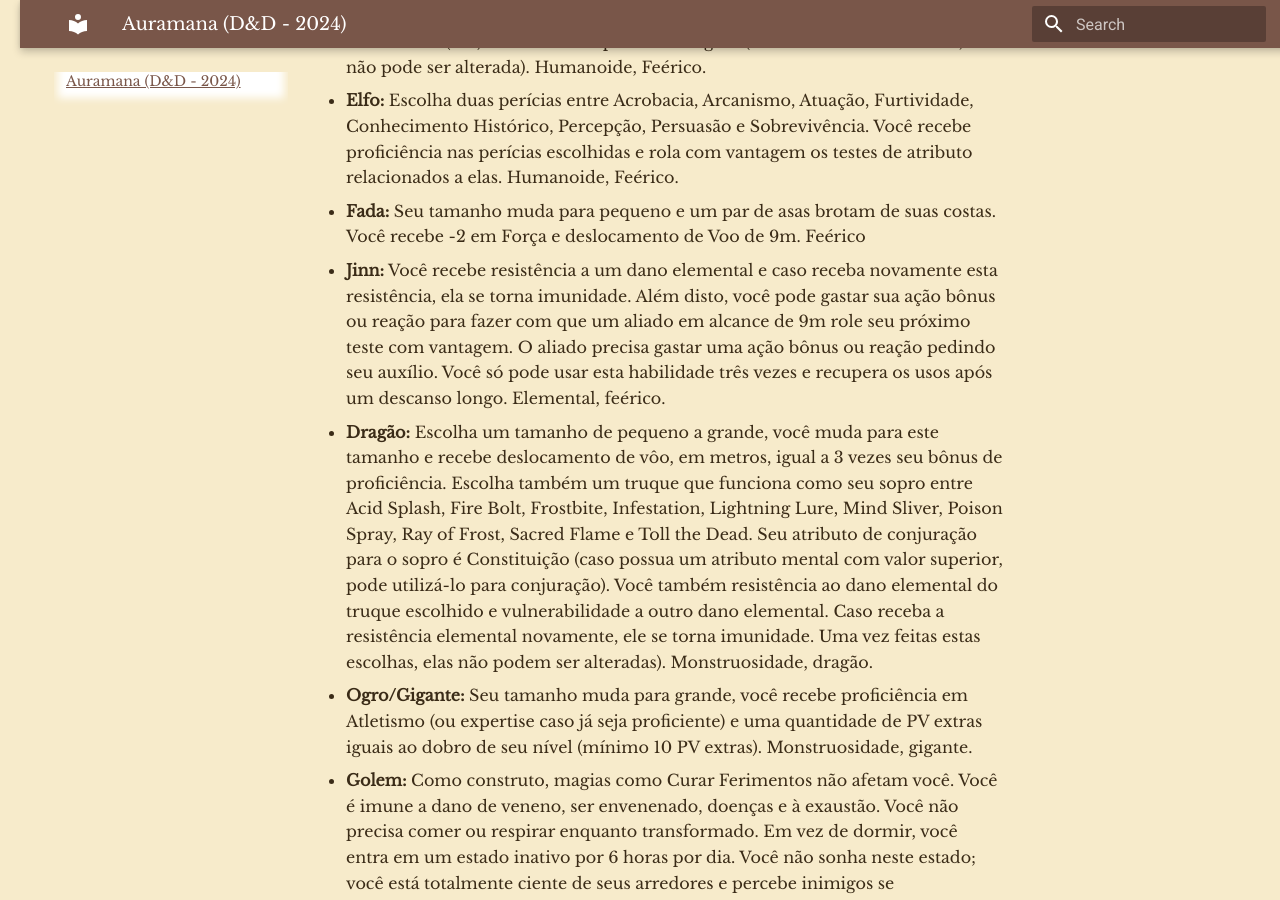
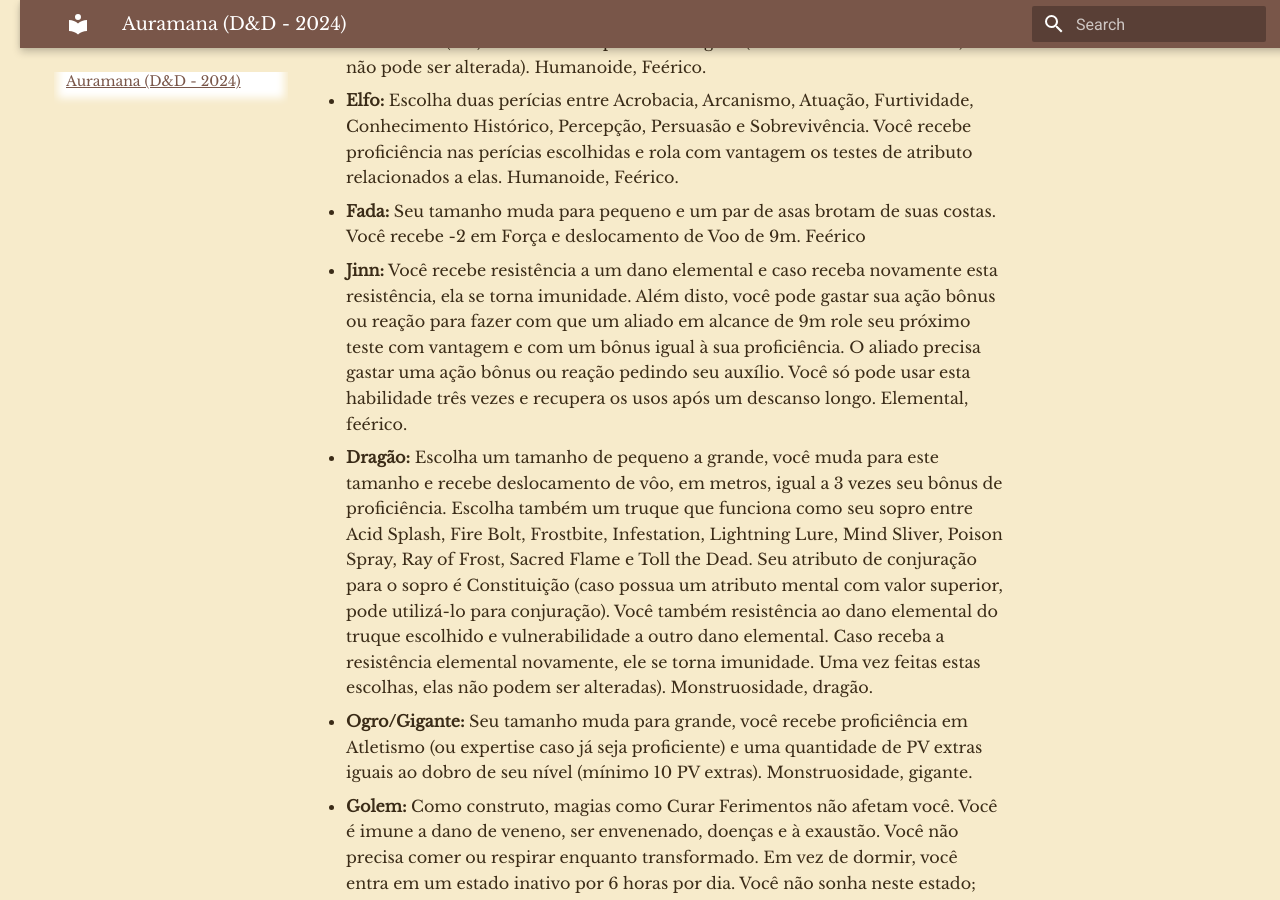
Before and after one commit to ozyssj/auramana-rpg, an MkDocs documentation site: the page built from docs/auramana-dnd.md, in a window 1280 px wide and 900 px high, scrolled down 8797 px. Built offline with MkDocs 1.6.1 and Material for MkDocs 9.7.7, drawn with Linux system fonts in a browser that asks for light colours.

Commit message:
fix jinn

```diff
--- a/docs/auramana-dnd.md
+++ b/docs/auramana-dnd.md
@@ -385,7 +385,7 @@
     <li><strong>Duende/Goblin:</strong> Seu tamanho muda para pequeno e você recebe deslocamento de Escalada (6m) e acesso a um poder de origem (uma vez feita esta escolha, ela não pode ser alterada). Humanoide, Feérico.</li>
     <li><strong>Elfo:</strong> Escolha duas perícias entre Acrobacia, Arcanismo, Atuação, Furtividade, Conhecimento Histórico, Percepção, Persuasão e Sobrevivência. Você recebe proficiência nas perícias escolhidas e rola com vantagem os testes de atributo relacionados a elas. Humanoide, Feérico.</li>
     <li><strong>Fada:</strong> Seu tamanho muda para pequeno e um par de asas brotam de suas costas. Você recebe -2 em Força e deslocamento de Voo de 9m. Feérico</li>
-    <li><strong>Jinn:</strong> Você recebe resistência a um dano elemental e caso receba novamente esta resistência, ela se torna imunidade. Além disto, você pode gastar sua ação bônus ou reação para fazer com que um aliado em alcance de 9m role seu próximo teste com vantagem. O aliado precisa gastar uma ação bônus ou reação pedindo seu auxílio. Você só pode usar esta habilidade três vezes e recupera os usos após um descanso longo. Elemental, feérico.</li>
+    <li><strong>Jinn:</strong> Você recebe resistência a um dano elemental e caso receba novamente esta resistência, ela se torna imunidade. Além disto, você pode gastar sua ação bônus ou reação para fazer com que um aliado em alcance de 9m role seu próximo teste com vantagem e com um bônus igual à sua proficiência. O aliado precisa gastar uma ação bônus ou reação pedindo seu auxílio. Você só pode usar esta habilidade três vezes e recupera os usos após um descanso longo. Elemental, feérico.</li>
     <li><strong>Dragão:</strong> Escolha um tamanho de pequeno a grande, você muda para este tamanho e recebe deslocamento de vôo, em metros, igual a 3 vezes seu bônus de proficiência. Escolha também um truque que funciona como seu sopro entre Acid Splash, Fire Bolt, Frostbite, Infestation, Lightning Lure, Mind Sliver, Poison Spray, Ray of Frost, Sacred Flame e Toll the Dead. Seu atributo de conjuração para o sopro é Constituição (caso possua um atributo mental com valor superior, pode utilizá-lo para conjuração). Você também resistência ao dano elemental do truque escolhido e vulnerabilidade a outro dano elemental. Caso receba a resistência elemental novamente, ele se torna imunidade. Uma vez feitas estas escolhas, elas não podem ser alteradas). Monstruosidade, dragão.</li>
     <li><strong>Ogro/Gigante:</strong> Seu tamanho muda para grande, você recebe proficiência em Atletismo (ou expertise caso já seja proficiente) e uma quantidade de PV extras iguais ao dobro de seu nível (mínimo 10 PV extras). Monstruosidade, gigante. </li>
    <li><strong>Golem:</strong> Como construto, magias como Curar Ferimentos não afetam você. Você é imune a dano de veneno, ser envenenado, doenças e à exaustão. Você não precisa comer ou respirar enquanto transformado. Em vez de dormir, você entra em um estado inativo por 6 horas por dia. Você não sonha neste estado; você está totalmente ciente de seus arredores e percebe inimigos se aproximando e outros eventos normalmente. A magia Reparar o estabiliza como truque e pode ser conjurada em você como a magia Curar Ferimentos gastando os recursos necessários por círculo de magia. Por fim, você pode substituir o talento de sua Origem pelas características de outro Fábula (por exemplo, se tornar um golem gigante ou um golem dragão), além de receber o tipo de criatura desta fábula. Construto. </li>
```
